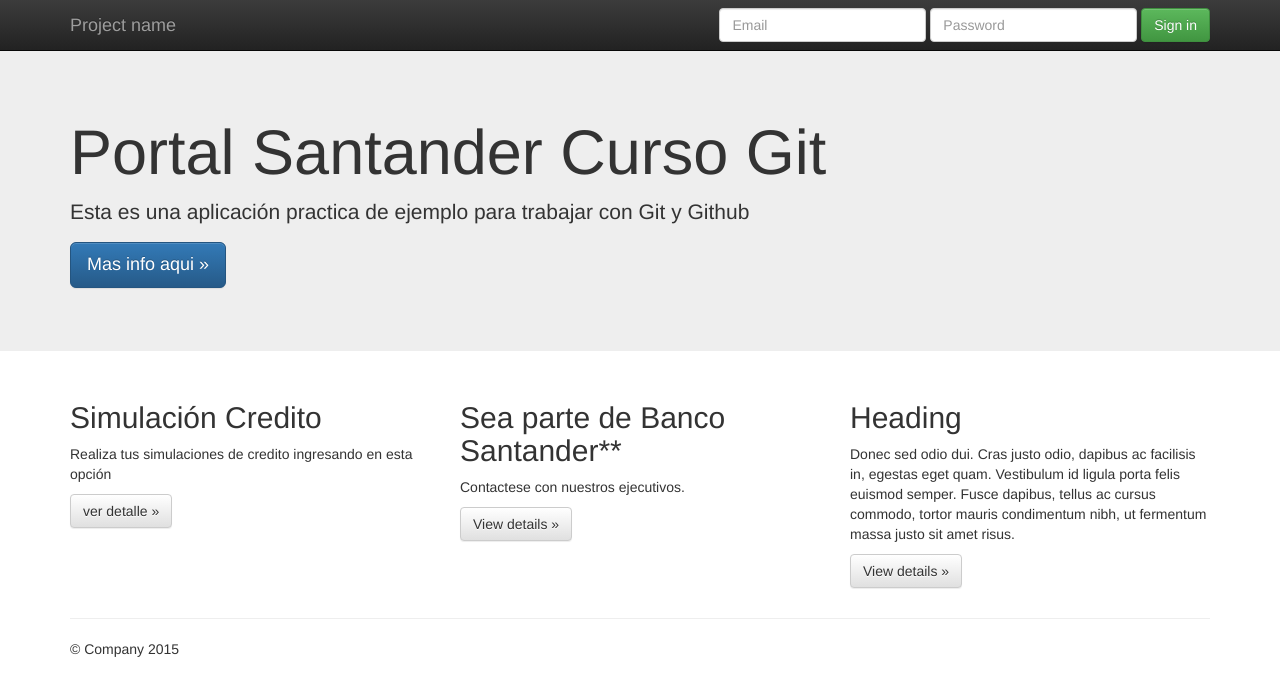
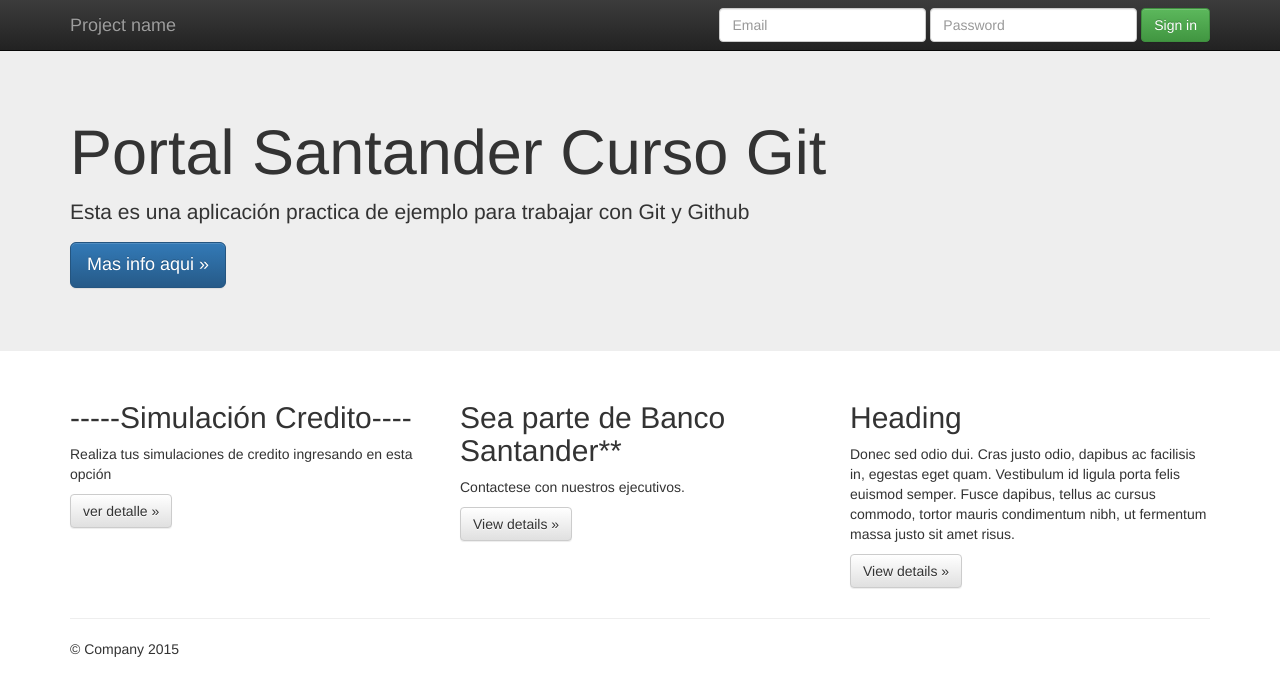
Before and after one commit to xumingo25/CursoGitSantander, a plain HTML site: page index.html in a window 1280 px wide. Drawn offline with nearby package versions, Linux system fonts and the light colour scheme.

Commit message:
MOD -- index master

```diff
--- a/index.html
+++ b/index.html
@@ -65,7 +65,7 @@
       <!-- Example row of columns -->
       <div class="row">
         <div class="col-md-4">
-          <h2>Simulación Credito</h2>
+          <h2>-----Simulación Credito----</h2>
           <p>Realiza tus simulaciones de credito ingresando en esta opción </p>
           <p><a class="btn btn-default" href="#" role="button">ver detalle &raquo;</a></p>
         </div>
```
